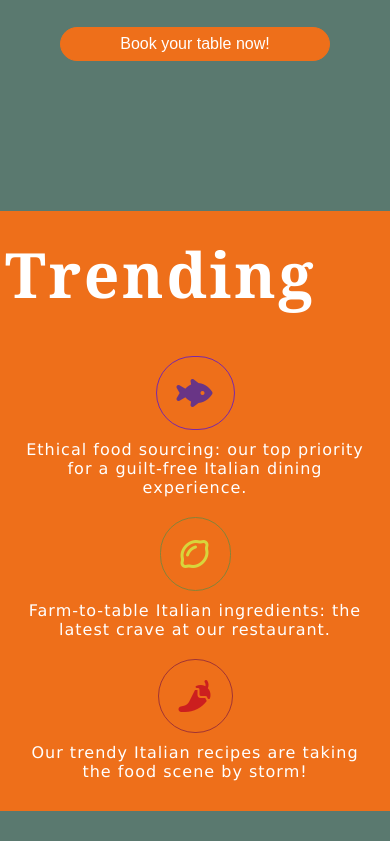
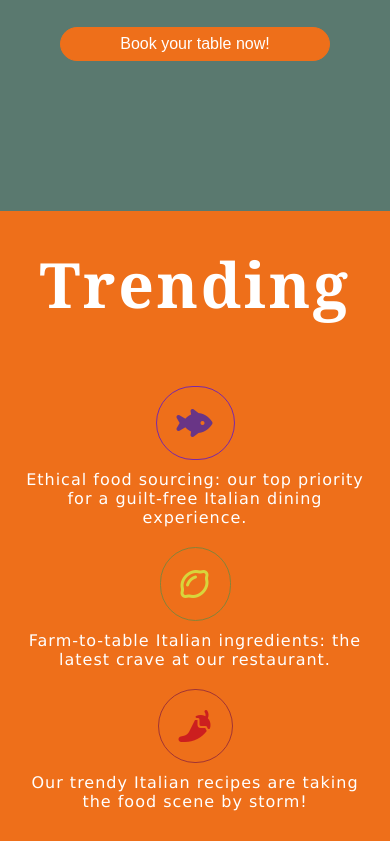
Before and after one commit to ngillux/lacucina, a plain HTML site: page index.html in a window 390 px wide. Shown: the part 844-1685 px from the top of the page. Before the commit the page ends 1655 px from the top, so only its background shows below. Drawn offline with Linux system fonts and the light colour scheme.

Commit message:
Fixed margins on Trending header.

```diff
--- a/css/styles.css
+++ b/css/styles.css
@@ -262,7 +262,7 @@ a {
   }
 
   .trending-heading {
-    margin: 20px 0 10px 5px;
+    margin: 30px auto;
     padding: 0;
   }
 
```
